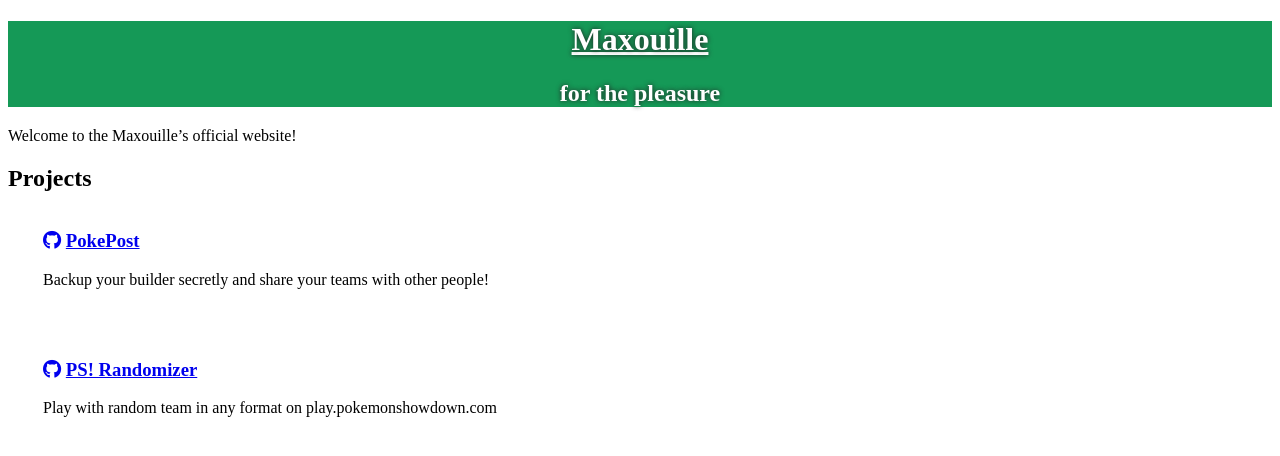
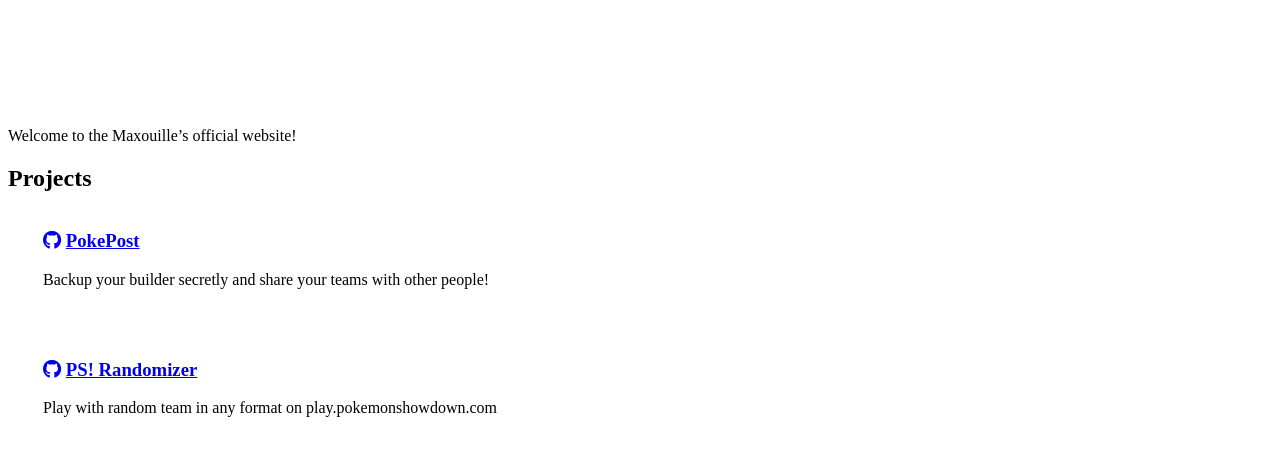
Before and after one commit to Maxouille64/maxouille64.github.io, a Jekyll site: the page built from index.md, in a window 1280 px wide. Shown: the top 456 px of the page. Built offline with Jekyll 4.4.1, drawn with Linux system fonts in a browser that asks for light colours; nearby versions of some CDN libraries; our own code applies the rules of GitHub Pages for plain Markdown files.

Commit message:
Update style.css

```diff
--- a/assets/css/style.css
+++ b/assets/css/style.css
@@ -9,19 +9,8 @@
   max-width: 80rem;
 }
 
-.page-header {
- color:#fff;
- text-align:center;
- background-color:#159957;
- background-image:linear-gradient(120deg, #155799, #159957)
-}
-
-.page-header {
-  background-image: url();
-  background-repeat: no-repeat;
-  background-size: auto 70%;
-  background-position: 10vh;
-  text-shadow: #222 0px 0px 5px;
+.page-header a {
+  color: #fff;
 }
 
 .project-tagline {
@@ -40,11 +29,19 @@
     flex-direction: column;
   }
 }
+
+
+.project-image {
+  width:300px;
+  height:300px;
+  flex: 0 0 auto;
+  background-size:cover;
+  background-position:center;
+  border-radius:5px;
+}
+
 .project-body {
   flex:2 0;
   padding:0px 0px 20px 35px;
   margin:auto;
 }
-.page-header a {
- color:#fff
-}
```
